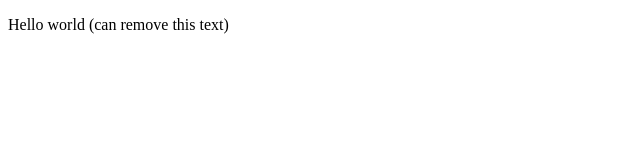
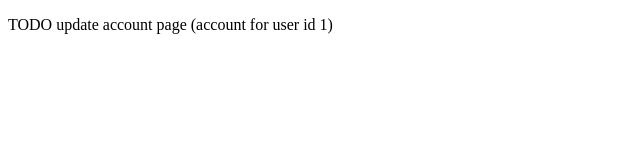
Before and after one commit to RunChennnn/Parking-Space-Booking, a React (Create React App) app in the folder frontend/vroom/: page /account/1/update in a window 1280 px wide. Shown: the top 160 px of the page, without its empty margins (0-640 px from the left). Built offline with nearby package versions, Linux system fonts and the light colour scheme; no server answers.

Commit message:
added components for sprint 1

```diff
--- a/frontend/vroom/src/App.js
+++ b/frontend/vroom/src/App.js
@@ -4,6 +4,12 @@ import makeRequest from './utilities/makeRequest';
 import { BrowserRouter, Routes, Route, Navigate } from 'react-router-dom';
 import Login from './components/Login';
 import Register from './components/Register';
+import Home from './components/Home';
+import MyAccount from './components/MyAccount';
+import UpdateAccount from './components/UpdateAccount';
+import OwnedSpots from './components/OwnedSpots';
+import NewSpot from './components/NewSpot';
+import UpdateSpot from './components/UpdateSpot';
 
 function App() {
 
@@ -20,15 +26,19 @@ function App() {
 
   return (
     <>
-      <p>
-        Hello world (can remove this text)
-      </p>
       <BrowserRouter>
         <Routes>
           <Route path="" element={<Navigate to="/login" />} />
           <Route path="login" element={<Login />} />
           <Route path="register" element={<Register />} />
+          <Route path="home" element={<Home />} />
+          <Route path="account/:userID" element={<MyAccount />} />
+          <Route path="account/:userID/update" element={<UpdateAccount />} />
+          <Route path="spots/:userID" element={<OwnedSpots />} />
+          <Route path="spots/new" element={<NewSpot />} />
+          <Route path="spots/update/:spotID" element={<UpdateSpot />} />
           {/* Add more Routes as needed */}
+          <Route path = "*" element={<>Page not found</>} /> {/* Catch all */}
         </Routes>
       </BrowserRouter>
     </>
--- /dev/null
+++ b/frontend/vroom/src/components/Home.jsx
@@ -0,0 +1,14 @@
+import React from "react"
+
+function Home () {
+
+    return (
+        <>
+            <p>
+                TODO home page
+            </p>
+        </>
+    )
+}
+
+export default Home
--- /dev/null
+++ b/frontend/vroom/src/components/MyAccount.jsx
@@ -0,0 +1,17 @@
+import React from "react"
+import { useParams } from 'react-router-dom'
+
+function MyAccount () {
+
+    const params = useParams()
+
+    return (
+        <>
+            <p>
+                TODO my account page (account for user id {params.userID})
+            </p>
+        </>
+    )
+}
+
+export default MyAccount
--- /dev/null
+++ b/frontend/vroom/src/components/NewSpot.jsx
@@ -0,0 +1,14 @@
+import React from "react"
+
+function NewSpot () {
+
+    return (
+        <>
+            <p>
+                TODO new spot page
+            </p>
+        </>
+    )
+}
+
+export default NewSpot
--- /dev/null
+++ b/frontend/vroom/src/components/OwnedSpots.jsx
@@ -0,0 +1,17 @@
+import React from "react"
+import { useParams } from 'react-router-dom'
+
+function OwnedSpots () {
+
+    const params = useParams()
+
+    return (
+        <>
+            <p>
+                TODO owned spots page (for user id {params.userID})
+            </p>
+        </>
+    )
+}
+
+export default OwnedSpots
--- /dev/null
+++ b/frontend/vroom/src/components/UpdateAccount.jsx
@@ -0,0 +1,17 @@
+import React from "react"
+import { useParams } from 'react-router-dom'
+
+function UpdateAccount () {
+
+    const params = useParams()
+
+    return (
+        <>
+            <p>
+                TODO update account page (account for user id {params.userID})
+            </p>
+        </>
+    )
+}
+
+export default UpdateAccount
--- /dev/null
+++ b/frontend/vroom/src/components/UpdateSpot.jsx
@@ -0,0 +1,17 @@
+import React from "react"
+import { useParams } from 'react-router-dom'
+
+function UpdateSpot () {
+
+    const params = useParams()
+
+    return (
+        <>
+            <p>
+                TODO update spot page (for spot id {params.spotID})
+            </p>
+        </>
+    )
+}
+
+export default UpdateSpot
```
